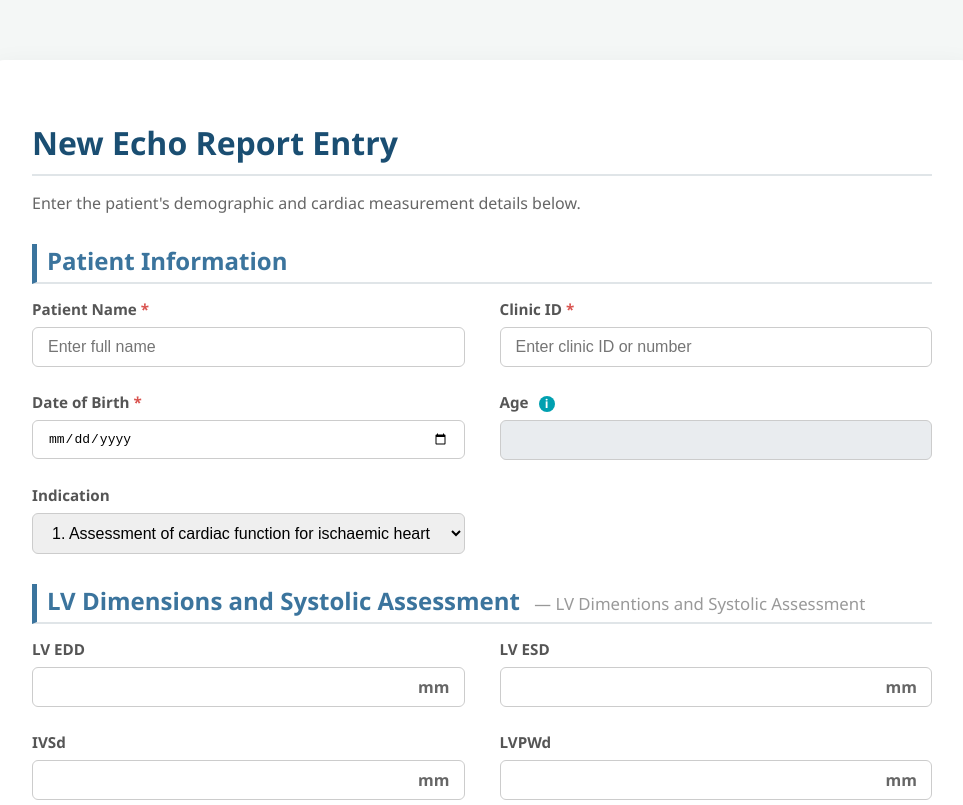
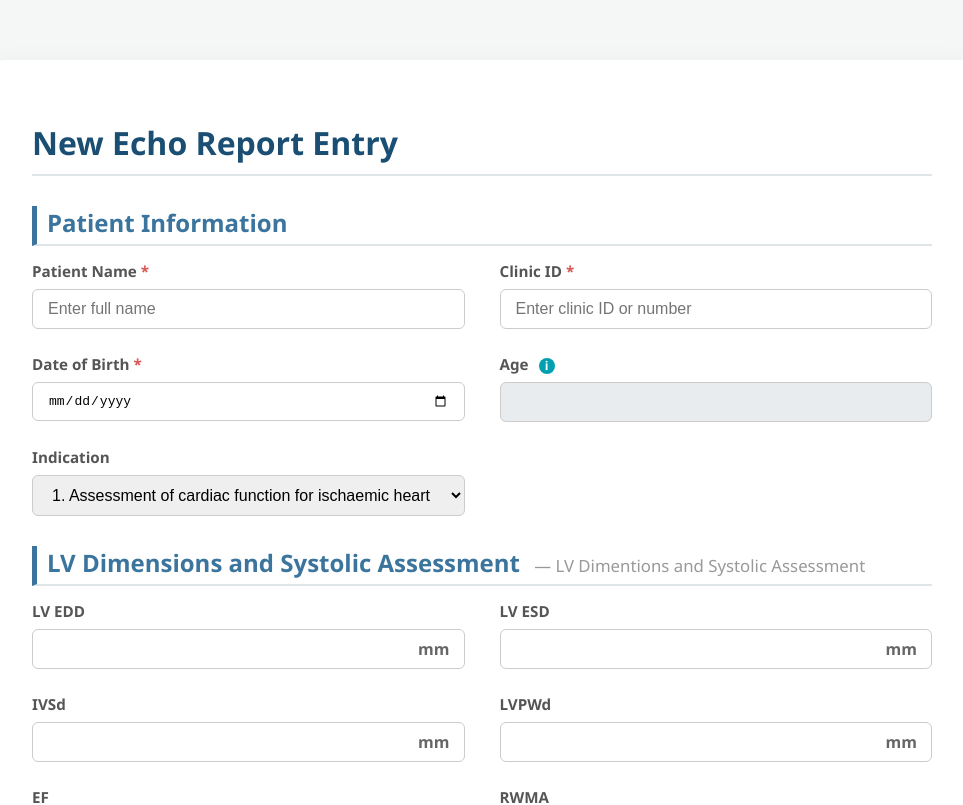
Before and after one commit to RevokeX/nhsl-echo-cardio, a React (Vite) app in the folder echo-dashboard/: page / in a window 1280 px wide. Shown: the top 805 px of the page, without its empty margins (158-1121 px from the left). Built offline with nearby package versions, Linux system fonts and the light colour scheme.

Commit message:
Remove subtitle

```diff
--- a/echo-dashboard/src/EchoReportForm.jsx
+++ b/echo-dashboard/src/EchoReportForm.jsx
@@ -175,7 +175,6 @@ const EchoReportForm = () => {
             </div>
 
             <h1>New Echo Report Entry</h1>
-            <p className="description">Enter the patient's demographic and cardiac measurement details below.</p>
 
             <form onSubmit={handleSubmit} className="echo-report-form">
 
```
